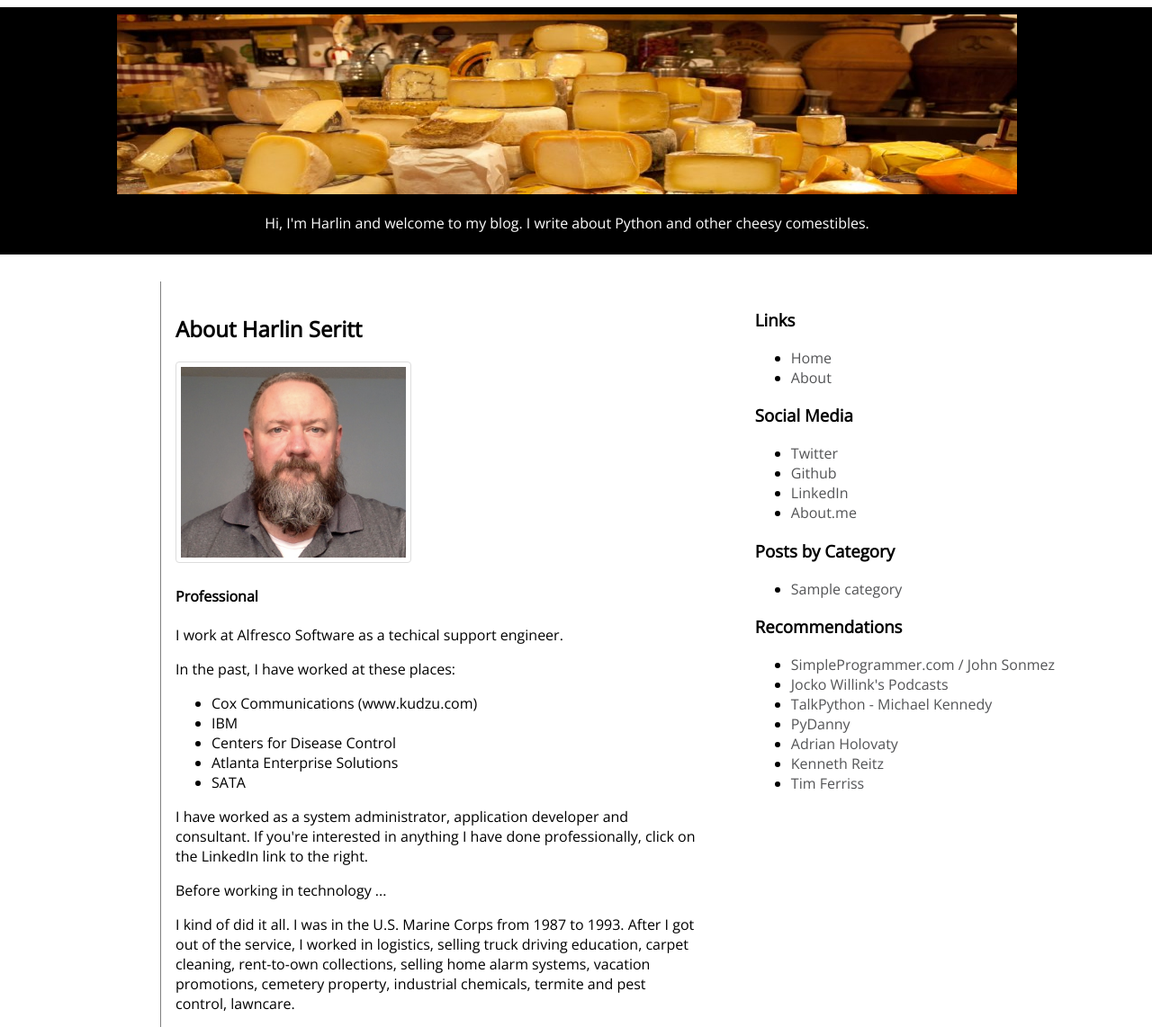
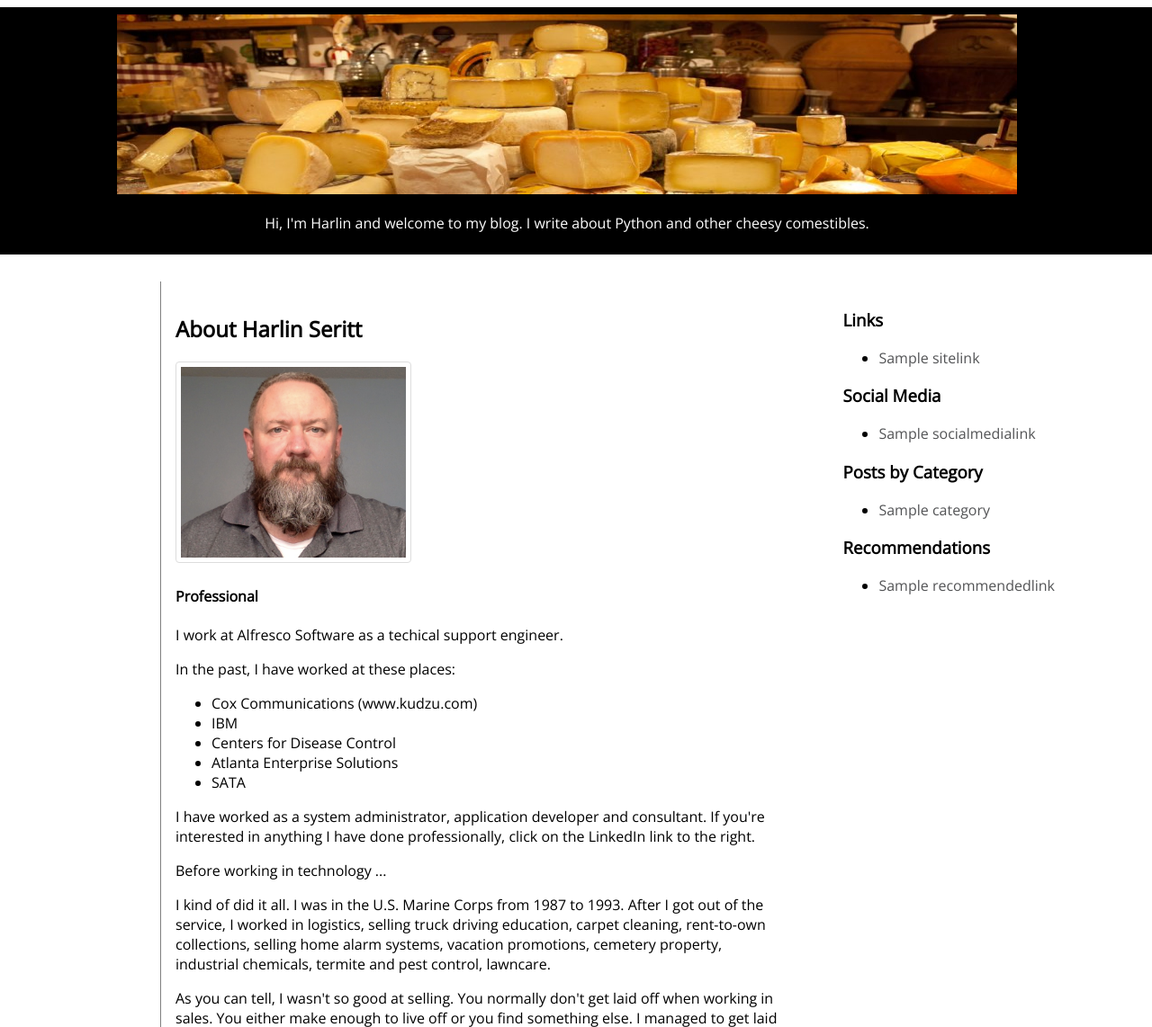
Before and after one commit to hseritt/django-blog, a Django app: page /about/ in a window 1280 px wide. Shown: the top 1142 px of the page at 90% size. Run offline with Django 3.2, Linux system fonts and the light colour scheme; tables that the repository leaves empty hold one stand-in row (values such as "Sample post").

Commit message:
Fixed Issue #5

```diff
--- a/blog/common/admin.py
+++ b/blog/common/admin.py
@@ -2,5 +2,9 @@
 from __future__ import unicode_literals
 
 from django.contrib import admin
+from .models import RecommendedLink, SiteLink, SocialMediaLink
 
-# Register your models here.
+
+admin.site.register(RecommendedLink)
+admin.site.register(SiteLink)
+admin.site.register(SocialMediaLink)
--- a/blog/common/models.py
+++ b/blog/common/models.py
@@ -3,4 +3,34 @@ from __future__ import unicode_literals
 
 from django.db import models
 
-# Create your models here.
+class BlogLink(models.Model):
+    name = models.CharField(max_length=35, unique=True)
+    url = models.TextField(unique=True)
+    is_visible = models.BooleanField(default=True)
+
+    class Meta:
+        abstract = True
+
+
+class SiteLink(BlogLink):
+    class Meta:
+        verbose_name = 'Site Link'
+        verbose_name_plural = 'Site Links'
+    def __unicode__(self):
+        return 'Site Link: {}'.format(self.name)
+
+
+class RecommendedLink(BlogLink):
+    class Meta:
+        verbose_name = 'Recommended Link'
+        verbose_name_plural = 'Recommended Links'
+    def __unicode__(self):
+        return 'Recommended Link: {}'.format(self.name)
+
+
+class SocialMediaLink(BlogLink):
+    class Meta:
+        verbose_name = 'Social Media Link'
+        verbose_name_plural = 'Social Media Links'
+    def __unicode__(self):
+        return 'Social Media Link: {}'.format(self.name)
--- a/blog/common/templates/common_nav.html
+++ b/blog/common/templates/common_nav.html
@@ -1,40 +1,24 @@
 <nav>
 	<h3 class="links_header">Links</h2>
 	<ul>
+		{% for link in site_link_list %}
 		<li>
-			<a href="/">
-				Home
+			<a href="{{ link.url }}">
+				{{ link.name }}
 			</a>
 		</li>
-		<li>
-			<a href="/about/">
-				About
-			</a>
-		</li>
+		{% endfor %}
 	</ul>
 
 	<h3>Social Media</h3>
 	<ul>
+		{% for link in social_media_link_list %}
 		<li>
-			<a href="https://twitter.com/HarlinAtWork">
-				Twitter
+			<a href="{{ link.url }}">
+				{{ link.name }}
 			</a>
 		</li>
-		<li>
-			<a href="https://github.com/hseritt">
-				Github
-			</a>
-		</li>
-		<li>
-			<a href="https://www.linkedin.com/in/harlin-seritt/">
-				LinkedIn
-			</a>
-		</li>
-		<li>
-			<a href="https://about.me/harlinseritt">
-				About.me
-			</a>
-		</li>
+		{% endfor %}
 	</ul>
 
 	<h3>Posts by Category</h3>
@@ -52,41 +36,13 @@
 	<h3>Recommendations</h3>
 
 	<ul>
+		{% for link in recommended_link_list %}
 		<li>
-			<a href="https://simpleprogrammer.com">
-				SimpleProgrammer.com / John Sonmez
+			<a href="{{ link.url }}">
+				{{ link.name }}
 			</a>
 		</li>
-		<li>
-			<a href="http://jockopodcast.com">
-				Jocko Willink's Podcasts
-			</a>
-		</li>
-		<li>
-			<a href="https://talkpython.fm">
-				TalkPython - Michael Kennedy
-			</a>
-		</li>
-		<li>
-			<a href="https://www.pydanny.com">
-				PyDanny
-			</a>
-		</li>
-		<li>
-			<a href="http://www.holovaty.com">
-				Adrian Holovaty
-			</a>
-		</li>
-		<li>
-			<a href="https://www.kennethreitz.org">
-				Kenneth Reitz
-			</a>
-		</li>
-		<li>
-			<a href="https://tim.blog">
-				Tim Ferriss
-			</a>
-		</li>
+		{% endfor %}
 	</ul>
 
 </nav>
--- a/blog/common/views.py
+++ b/blog/common/views.py
@@ -4,12 +4,16 @@ from __future__ import unicode_literals
 from django.shortcuts import render
 from blog.settings import SITE_NAME
 from posts.models import Category, Post
+from common.models import SiteLink, RecommendedLink, SocialMediaLink
 
 
 def index(request):
 
     post_list = Post.objects.all().order_by('-published')
     category_list = Category.objects.filter(display=True)
+    site_link_list = SiteLink.objects.filter(is_visible=True)
+    recommended_link_list = RecommendedLink.objects.filter(is_visible=True)
+    social_media_link_list = SocialMediaLink.objects.filter(is_visible=True)
 
     return render(
         request,
@@ -18,12 +22,18 @@ def index(request):
             'category_list': category_list,
             'page_title': SITE_NAME,
             'post_list': post_list,
+            'recommended_link_list': recommended_link_list,
+            'site_link_list': site_link_list,
+            'social_media_link_list': social_media_link_list,
         },
     )
 
 
 def about(request):
     category_list = Category.objects.filter(display=True)
+    site_link_list = SiteLink.objects.filter(is_visible=True)
+    recommended_link_list = RecommendedLink.objects.filter(is_visible=True)
+    social_media_link_list = SocialMediaLink.objects.filter(is_visible=True)
 
     return render(
         request,
@@ -31,5 +41,8 @@ def about(request):
         {
             'category_list': category_list,
             'page_title': 'About Harlin',
+            'recommended_link_list': recommended_link_list,
+            'site_link_list': site_link_list,
+            'social_media_link_list': social_media_link_list,
         }
     )
```
Also changed, not shown: blog/posts/views.py (+15 -0 lines), blog/common/migrations/0001_initial.py (added), blog/common/migrations/0002_auto_20170927_1247.py (added), blog/common/migrations/0003_socialmedialink.py (added), blog/common/migrations/0004_auto_20170927_1254.py (added).
